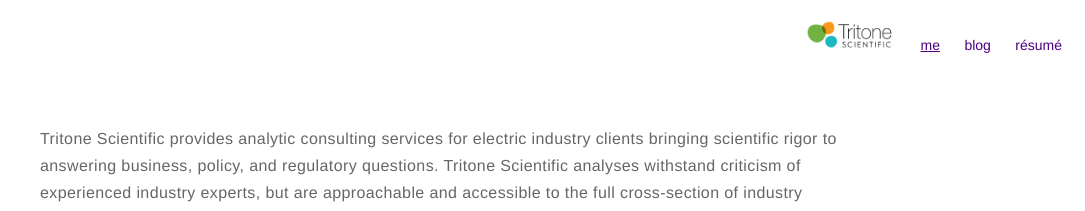
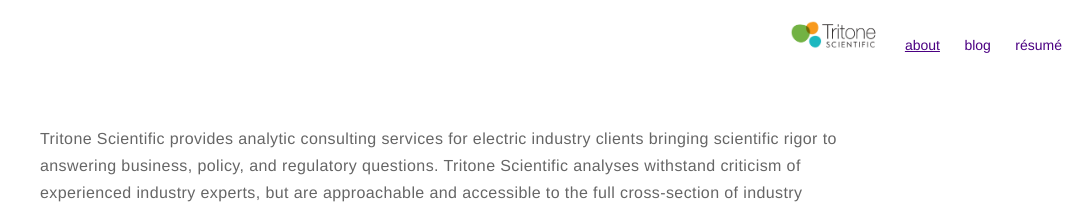
Before and after one commit to tritonescientific/tritonescientific.github.io, a Jekyll site: the page built from about.md, in a window 1280 px wide. Shown: the top 211 px of the page, without its empty margins (195-1280 px from the left). Built offline with Jekyll 4.4.1, drawn with Linux system fonts in a browser that asks for light colours.

Commit message:
Update nav.html

```diff
--- a/_includes/nav.html
+++ b/_includes/nav.html
@@ -12,7 +12,7 @@
         {% if site.about == true %}
            {% if page.title == "about" %}
                 <li class="item">
-                    <a class ="link" color = "grey"><u>me</u></a></li>
+                    <a class ="link" color = "grey"><u>about</u></a></li>
            {% endif %}
            {% if page.title != "about" %}
                 <li class="item">
```
